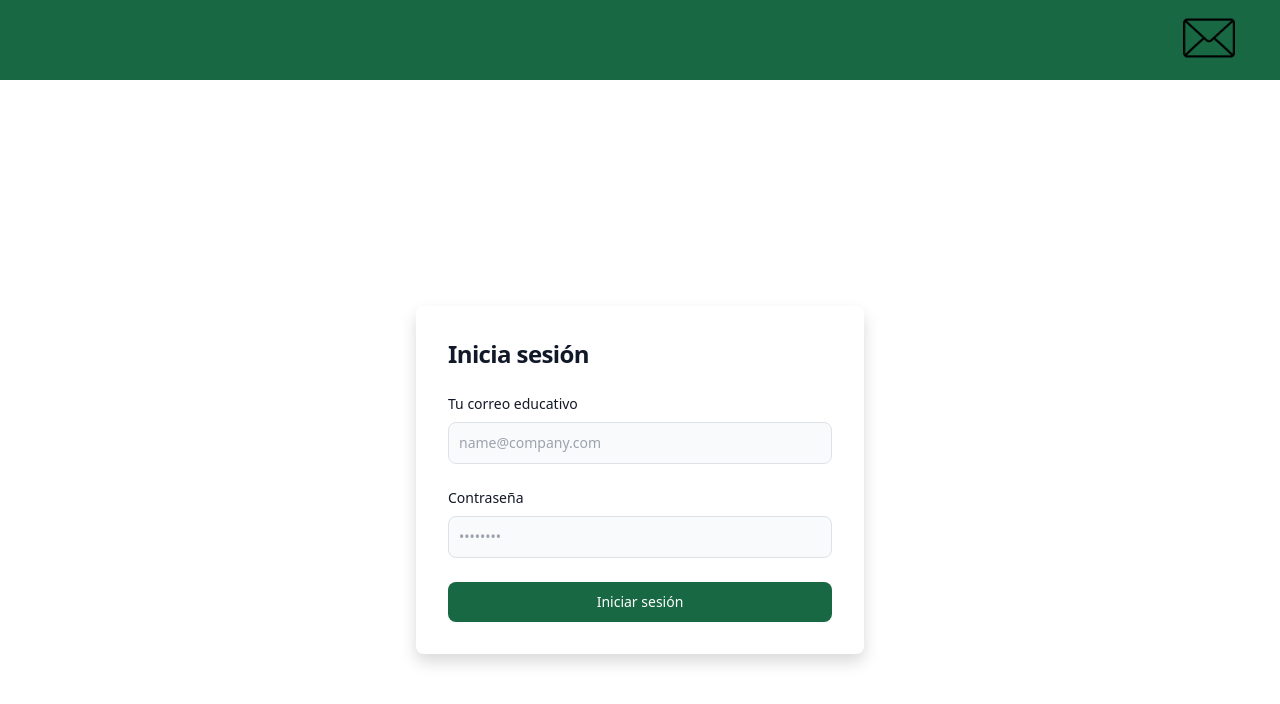
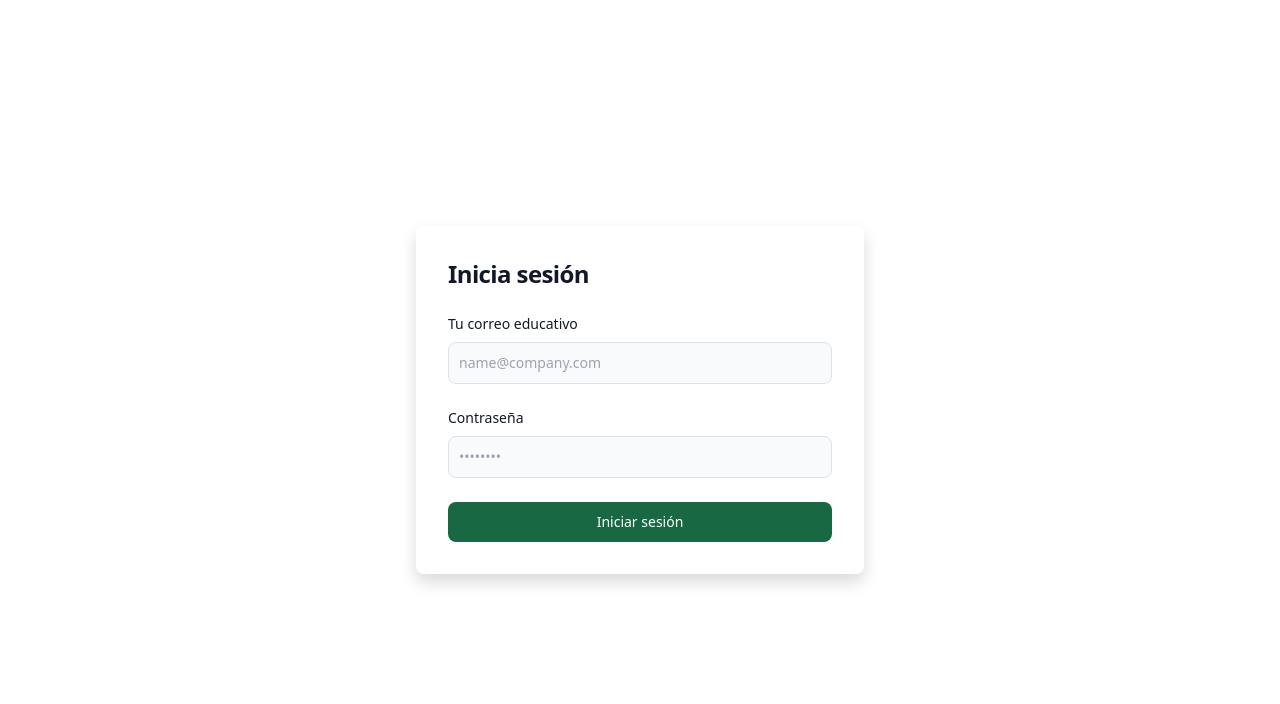
Before and after one commit to Offztinger/carpeta609_PCJIC_ppi2022, a React (Vite) app in the folder Frontend/: page / in a window 1280 px wide. Shown: the top 704 px of the page. Built offline with nearby package versions, Linux system fonts and the light colour scheme.

Commit message:
Subiendo cambios para sidebar

```diff
--- a/Frontend/src/App.jsx
+++ b/Frontend/src/App.jsx
@@ -75,7 +75,17 @@ const App = () => {
 		<Router>
 			<main>
 				<ToastContainer autoClose={5000} />
-
+				<div className='d-flex'>
+					{!user && (
+						<section
+							className='w-100 justify-content-center'
+							style={{ display: 'flex' }}
+						>
+							<LoginPage />
+						</section>
+					)}
+					{user && (
+						<section style={{ display: 'flex flex-col', overflow: 'hidden' }}>
 							<div className='header'>
 								<div className='logos-header'>
 									{/* {isLogged ? ( */}
@@ -94,7 +104,10 @@ const App = () => {
 											<ul className='notifications-list'>
 												{cronogramaActual.map((actividades, index) => {
 													return (
-											<li className='d-flex justify-content-start' key={index}>
+														<li
+															className='d-flex justify-content-start'
+															key={index}
+														>
 															<a href='#'>
 																<strong>Actividad: </strong>
 																{actividades.titulo} <strong>Hora: </strong>
@@ -108,17 +121,7 @@ const App = () => {
 									</div>
 								</div>
 							</div>
-				<div className='d-flex' style={{ height: '90vh' }}>
-					{!user && (
-						<section
-							className='w-100 justify-content-center'
-							style={{ display: 'flex' }}
-						>
-							<LoginPage />
-						</section>
-					)}
-					{user && (
-						<section style={{ display: 'flex', overflow: 'hidden' }}>
+							<div className='flex'>
 								<Sidebar user={user} />
 								<div className='contenedorPrincipal' style={{ height: '90vh' }}>
 									<Routes>
@@ -129,6 +132,7 @@ const App = () => {
 
 										<Route path='/schedule' element={<SchedulePage />} />
 									</Routes>
+								</div>
 							</div>
 						</section>
 					)}
--- a/Frontend/src/components/shared/Sidebar/Sidebar.jsx
+++ b/Frontend/src/components/shared/Sidebar/Sidebar.jsx
@@ -17,7 +17,7 @@ export default function Sidebar() {
 	return (
 		<div
 			className='d-flex flex-column flex-shrink-0 p-3 text-white'
-			style={{ width: '280px', height: '100%', backgroundColor: '#013a06' }}
+			style={{ width: '280px', backgroundColor: '#013a06' }}
 		>
 			<a
 				href='/'
```
Lines whose indentation alone changed are shown as unchanged.
